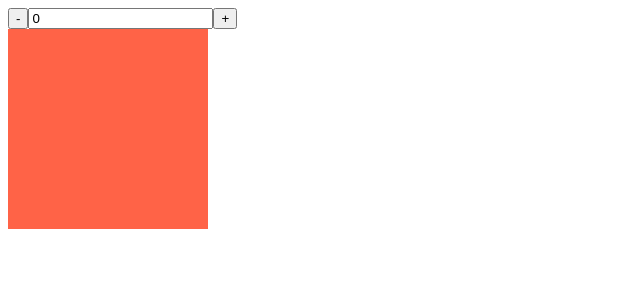
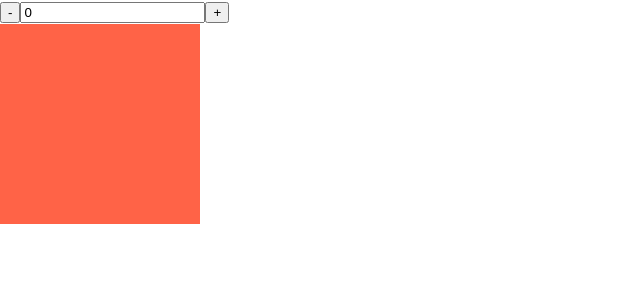
Before and after one commit to JJwachi23/fundamental-ng, an Angular app: page / in a window 1280 px wide. Shown: the top 300 px of the page, without its empty margins (0-640 px from the left). Built offline with nearby package versions, Linux system fonts and the light colour scheme.

Commit message:
Add: Angular Material UI

```diff
--- a/angular.json
+++ b/angular.json
@@ -37,6 +37,7 @@
               }
             ],
             "styles": [
+              "@angular/material/prebuilt-themes/rose-red.css",
               "src/styles.css"
             ],
             "scripts": [],
@@ -100,6 +101,7 @@
               }
             ],
             "styles": [
+              "@angular/material/prebuilt-themes/rose-red.css",
               "src/styles.css"
             ],
             "scripts": []
--- a/package.json
+++ b/package.json
@@ -12,10 +12,12 @@
   "private": true,
   "dependencies": {
     "@angular/animations": "^18.1.0",
+    "@angular/cdk": "^18.2.3",
     "@angular/common": "^18.1.0",
     "@angular/compiler": "^18.1.0",
     "@angular/core": "^18.1.0",
     "@angular/forms": "^18.1.0",
+    "@angular/material": "^18.2.3",
     "@angular/platform-browser": "^18.1.0",
     "@angular/platform-browser-dynamic": "^18.1.0",
     "@angular/platform-server": "^18.1.0",
--- a/src/app/app.module.ts
+++ b/src/app/app.module.ts
@@ -6,6 +6,7 @@
 import { ActionBarComponent } from './components/action-bar/action-bar.component';
 import { MaxMinMeterComponent } from './components/max-min-meter/max-min-meter.component';
 import { SquareFlexComponent } from './components/square-flex/square-flex.component';
+import { provideAnimationsAsync } from '@angular/platform-browser/animations/async';
 
 @NgModule({
   declarations: [
@@ -19,7 +20,8 @@
     AppRoutingModule
   ],
   providers: [
-    provideClientHydration()
+    provideClientHydration(),
+    provideAnimationsAsync()
   ],
   bootstrap: [AppComponent]
 })
--- a/src/app/components/action-bar/action-bar.component.ts
+++ b/src/app/components/action-bar/action-bar.component.ts
@@ -32,5 +32,4 @@
     }
   }
 
-
 }
--- a/src/index.html
+++ b/src/index.html
@@ -6,8 +6,10 @@
   <base href="/">
   <meta name="viewport" content="width=device-width, initial-scale=1">
   <link rel="icon" type="image/x-icon" href="favicon.ico">
+  <link href="https://fonts.googleapis.com/css2?family=Roboto:wght@300;400;500&display=swap" rel="stylesheet">
+  <link href="https://fonts.googleapis.com/icon?family=Material+Icons" rel="stylesheet">
 </head>
-<body>
+<body class="mat-typography">
   <app-root></app-root>
 </body>
 </html>
--- a/src/styles.css
+++ b/src/styles.css
@@ -1 +1,4 @@
 /* You can add global styles to this file, and also import other style files */
+
+html, body { height: 100%; }
+body { margin: 0; font-family: Roboto, "Helvetica Neue", sans-serif; }
```
Also changed, not shown: 1 other file (tests, documents, lock files or other folders).
